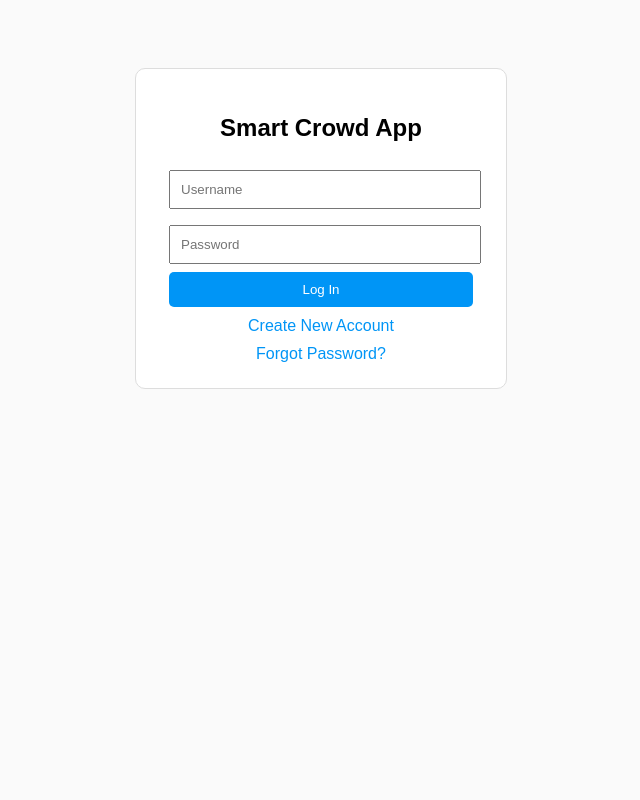
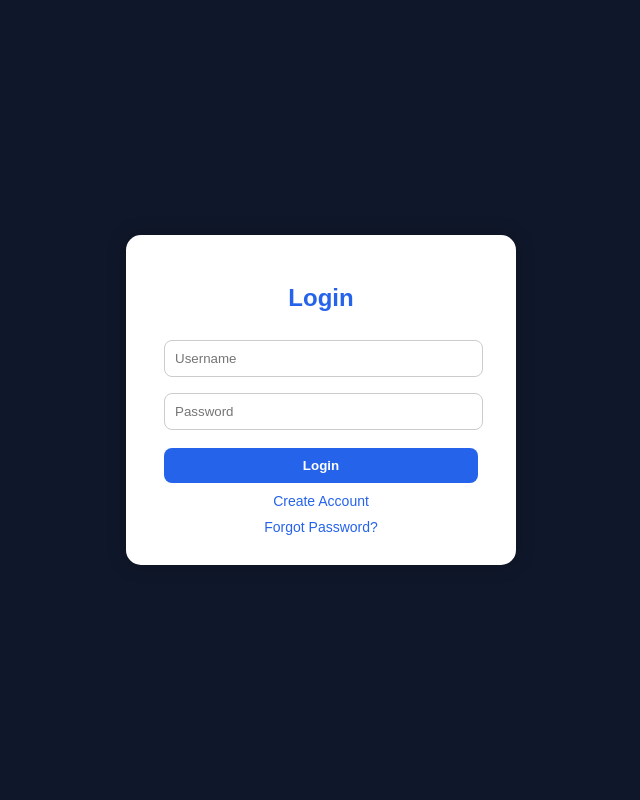
Before and after one commit to omjagtap24-oss/crowd-detection-app, a Flask app: page / in a window 1280 px wide. Shown: the whole page, without its empty margins (319-959 px from the left). Run offline with Flask 3, Linux system fonts and the light colour scheme.

Commit message:
Update login.html

```diff
--- a/templates/login.html
+++ b/templates/login.html
@@ -1,68 +1,129 @@
 <!DOCTYPE html>
 <html>
 <head>
-<title>Login</title>
+<title>PilgrimFlow</title>
+
 <style>
 body{
+margin:0;
 font-family:Arial;
-background:#fafafa;
+background:#0f172a;
+overflow:hidden;
+}
+
+/* Splash Screen */
+#splash{
+position:fixed;
+width:100%;
+height:100%;
+background:linear-gradient(135deg,#2563eb,#06b6d4);
+display:flex;
+justify-content:center;
+align-items:center;
+flex-direction:column;
+color:white;
+z-index:9999;
+}
+
+#splash h1{
+font-size:48px;
+margin:0;
+}
+
+#splash p{
+font-size:18px;
+opacity:0.9;
+}
+
+/* Login */
+#main{
+display:none;
+height:100vh;
+display:flex;
+justify-content:center;
+align-items:center;
+}
+
+.box{
+width:330px;
+background:white;
+padding:30px;
+border-radius:15px;
+box-shadow:0 0 20px rgba(0,0,0,0.2);
 text-align:center;
-padding-top:60px;
 }
-.box{
-width:320px;
-margin:auto;
-padding:25px;
-border:1px solid #ddd;
-background:white;
-border-radius:10px;
+
+.box h2{
+margin-bottom:20px;
+color:#2563eb;
 }
+
 input{
 width:90%;
 padding:10px;
 margin:8px;
+border:1px solid #ccc;
+border-radius:8px;
 }
+
 button{
 width:95%;
 padding:10px;
-background:#0095f6;
+margin-top:10px;
+background:#2563eb;
 color:white;
 border:none;
-border-radius:5px;
+border-radius:8px;
 cursor:pointer;
+font-weight:bold;
 }
+
 a{
 display:block;
 margin-top:10px;
-color:#0095f6;
+color:#2563eb;
 cursor:pointer;
 text-decoration:none;
+font-size:14px;
 }
+
 .hidden{
 display:none;
 }
 </style>
 </head>
+
 <body>
+
+<!-- Splash -->
+<div id="splash">
+<h1>🛕 PilgrimFlow</h1>
+<p>Smart Temple Crowd Guidance</p>
+</div>
+
+<!-- Login Page -->
+<div id="main">
 
 <div class="box">
 
-<h2>Smart Crowd App</h2>
+<!-- Login -->
+<div id="loginBox">
+<h2>Login</h2>
 
-<!-- LOGIN -->
-<div id="loginBox">
 <form action="/login" method="POST">
 <input type="text" name="username" placeholder="Username" required>
 <input type="password" name="password" placeholder="Password" required>
-<button type="submit">Log In</button>
+<button type="submit">Login</button>
 </form>
 
-<a onclick="showSignup()">Create New Account</a>
+<a onclick="showSignup()">Create Account</a>
 <a onclick="showForgot()">Forgot Password?</a>
 </div>
 
-<!-- SIGNUP -->
+<!-- Signup -->
 <div id="signupBox" class="hidden">
+<h2>Create Account</h2>
+
 <form action="/signup" method="POST">
 <input type="text" name="username" placeholder="Create Username" required>
 <input type="password" name="password" placeholder="Create Password" required>
@@ -72,35 +133,43 @@ display:none;
 <a onclick="showLogin()">Back to Login</a>
 </div>
 
-<!-- FORGOT -->
+<!-- Forgot -->
 <div id="forgotBox" class="hidden">
+<h2>Recover Password</h2>
+
 <form action="/forgot" method="POST">
-<input type="text" name="username" placeholder="Enter Username" required>
-<button type="submit">Recover Password</button>
+<input type="text" name="username" placeholder="Username" required>
+<button type="submit">Recover</button>
 </form>
 
 <a onclick="showLogin()">Back to Login</a>
 </div>
 
 </div>
+</div>
 
 <script>
+setTimeout(function(){
+document.getElementById("splash").style.display="none";
+document.getElementById("main").style.display="flex";
+},2500);
+
 function showSignup(){
-document.getElementById("loginBox").style.display="none";
-document.getElementById("signupBox").style.display="block";
-document.getElementById("forgotBox").style.display="none";
+loginBox.style.display="none";
+signupBox.style.display="block";
+forgotBox.style.display="none";
 }
 
 function showForgot(){
-document.getElementById("loginBox").style.display="none";
-document.getElementById("signupBox").style.display="none";
-document.getElementById("forgotBox").style.display="block";
+loginBox.style.display="none";
+signupBox.style.display="none";
+forgotBox.style.display="block";
 }
 
 function showLogin(){
-document.getElementById("loginBox").style.display="block";
-document.getElementById("signupBox").style.display="none";
-document.getElementById("forgotBox").style.display="none";
+loginBox.style.display="block";
+signupBox.style.display="none";
+forgotBox.style.display="none";
 }
 </script>
 
```
